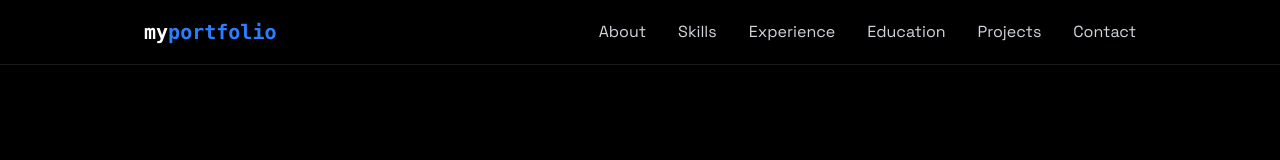
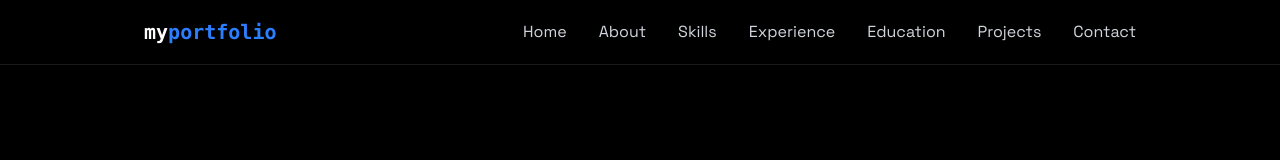
Before and after one commit to anne716/portfolio-gabriento, a React (Vite) app: page / in a window 1280 px wide. Shown: the top 160 px of the page. Built offline with nearby package versions, Linux system fonts and the light colour scheme; a web font is replaced by a local one.

Commit message:
feat: add Home navigation in navbar

```diff
--- a/src/components/Navbar.jsx
+++ b/src/components/Navbar.jsx
@@ -21,6 +21,12 @@ export const Navbar = ({menuOpen, setMenuOpen}) => {
                     </div>
 
                     <div className="hidden md:flex items-center space-x-8">
+                        <a
+                            href="#home"
+                            className="text-gray-300 hover:text-white transition-colors"
+                        >
+                            Home
+                        </a>
                         <a
                             href="#about"
                             className="text-gray-300 hover:text-white transition-colors"
```
